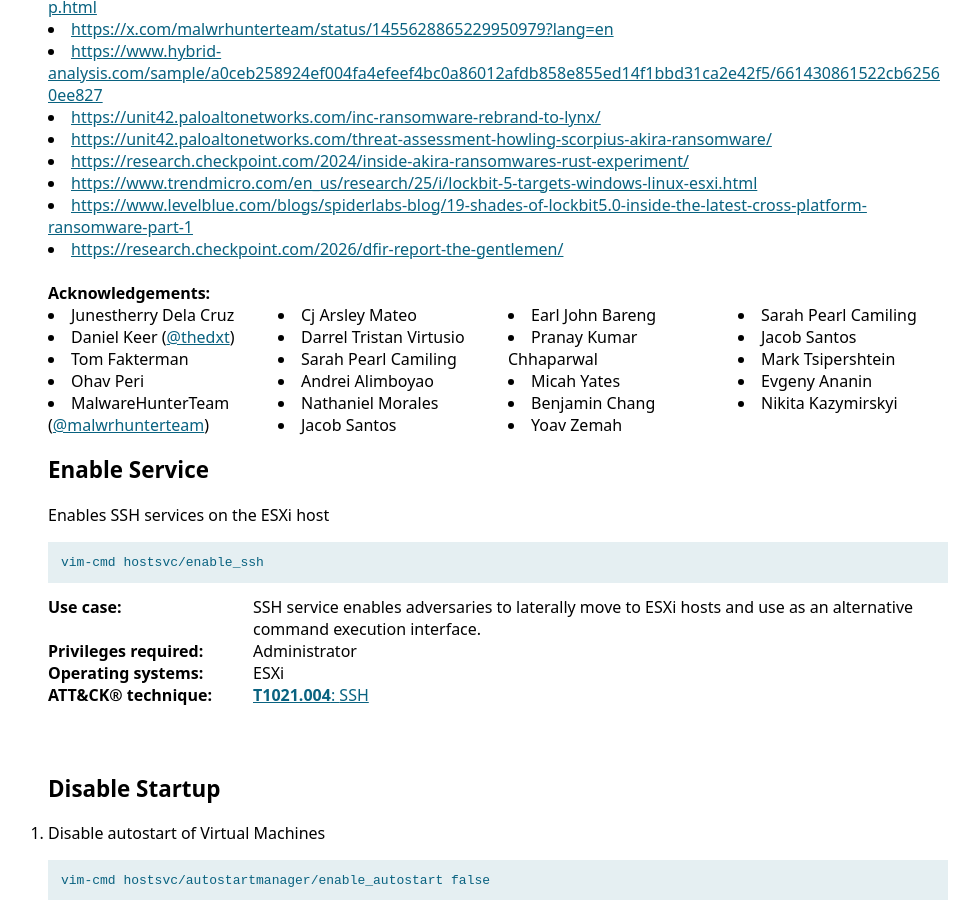
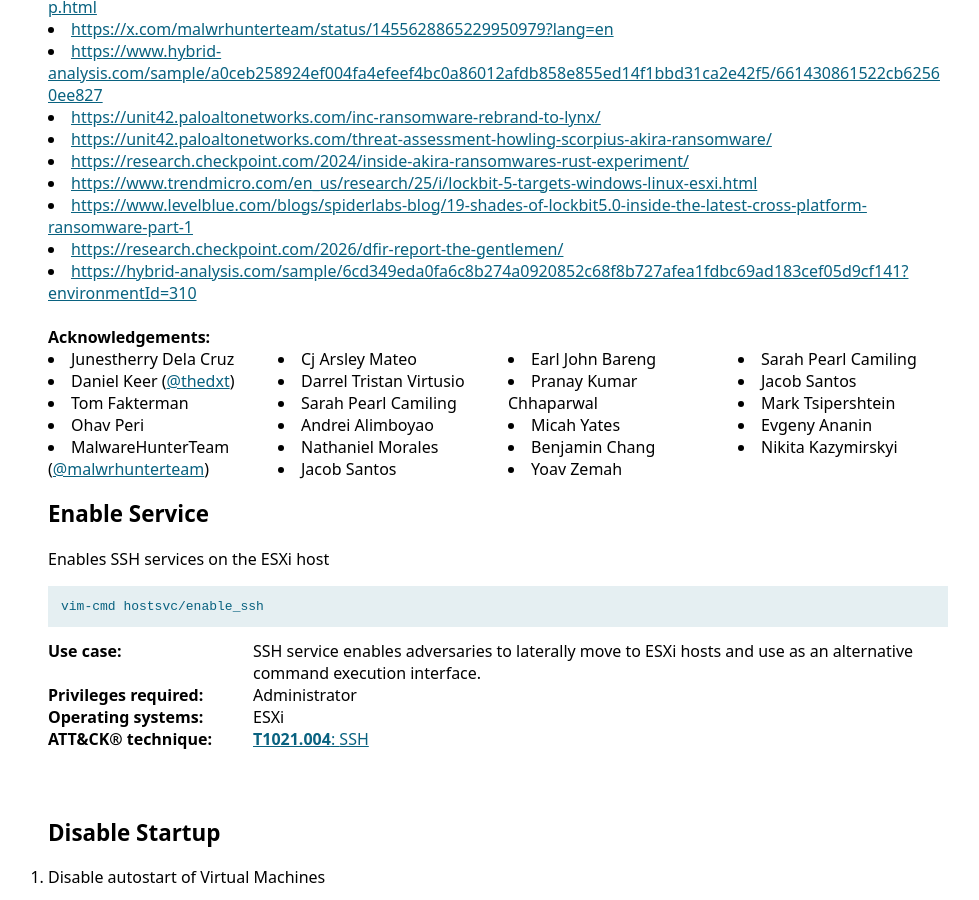
Before and after one commit to LOLESXi-Project/LOLESXi, a Jekyll site: the page built from _lolesxi/Binaries/vim-cmd.md, in a window 1280 px wide and 900 px high, scrolled down 519 px. Shown: the whole window, without its empty margins (142-1121 px from the left). Built offline with Jekyll 4.4.1, drawn with Linux system fonts in a browser that asks for light colours; some of the changed lines change nothing that is shown.

Commit message:
added INC

```diff
--- a/_lolesxi/Binaries/vim-cmd.md
+++ b/_lolesxi/Binaries/vim-cmd.md
@@ -74,6 +74,7 @@
      - E-Crime: Play
      - E-Crime: Lynx
      - E-Crime: Howling Scorpius
+     - E-Crime: INC
     ProceduralExamples:
      - vim-cmd vmsvc/getallvms | grep -o -E \'^[0-9]+\' | xargs -r -n 1 vim-cmd vmsvc/power.off
      - /bin/sh -c “for vmid in $(vim-cmd vmsvc/getallvms | grep -v Vmid | awk '{print $1}'); do vim-cmd vmsvc/power.off $vmid; done"
@@ -107,6 +108,7 @@
   - Link: https://www.trendmicro.com/en_us/research/25/i/lockbit-5-targets-windows-linux-esxi.html
   - Link: https://www.levelblue.com/blogs/spiderlabs-blog/19-shades-of-lockbit5.0-inside-the-latest-cross-platform-ransomware-part-1
   - Link: https://research.checkpoint.com/2026/dfir-report-the-gentlemen/
+  - Link: https://hybrid-analysis.com/sample/6cd349eda0fa6c8b274a0920852c68f8b727afea1fdbc69ad183cef05d9cf141?environmentId=310
 Acknowledgement:
   - Person: Junestherry Dela Cruz
   - Person: Daniel Keer
```
